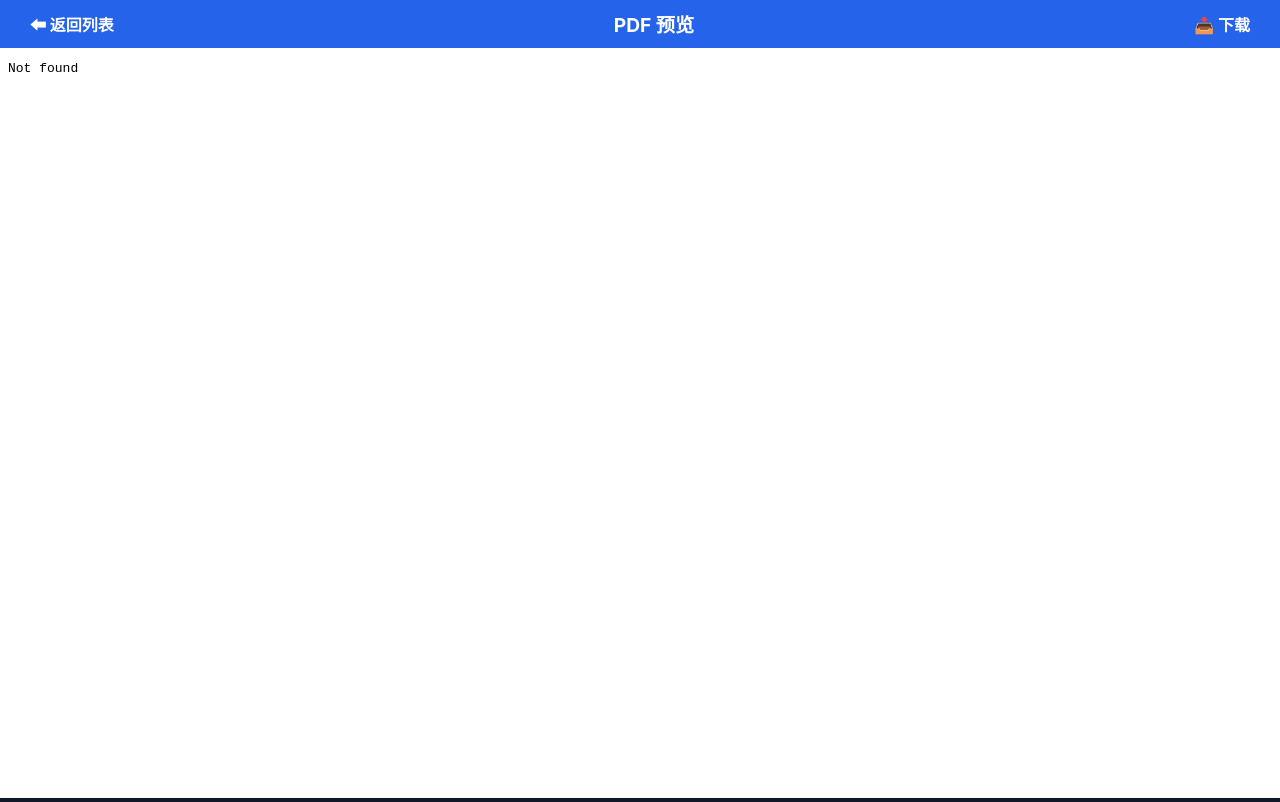
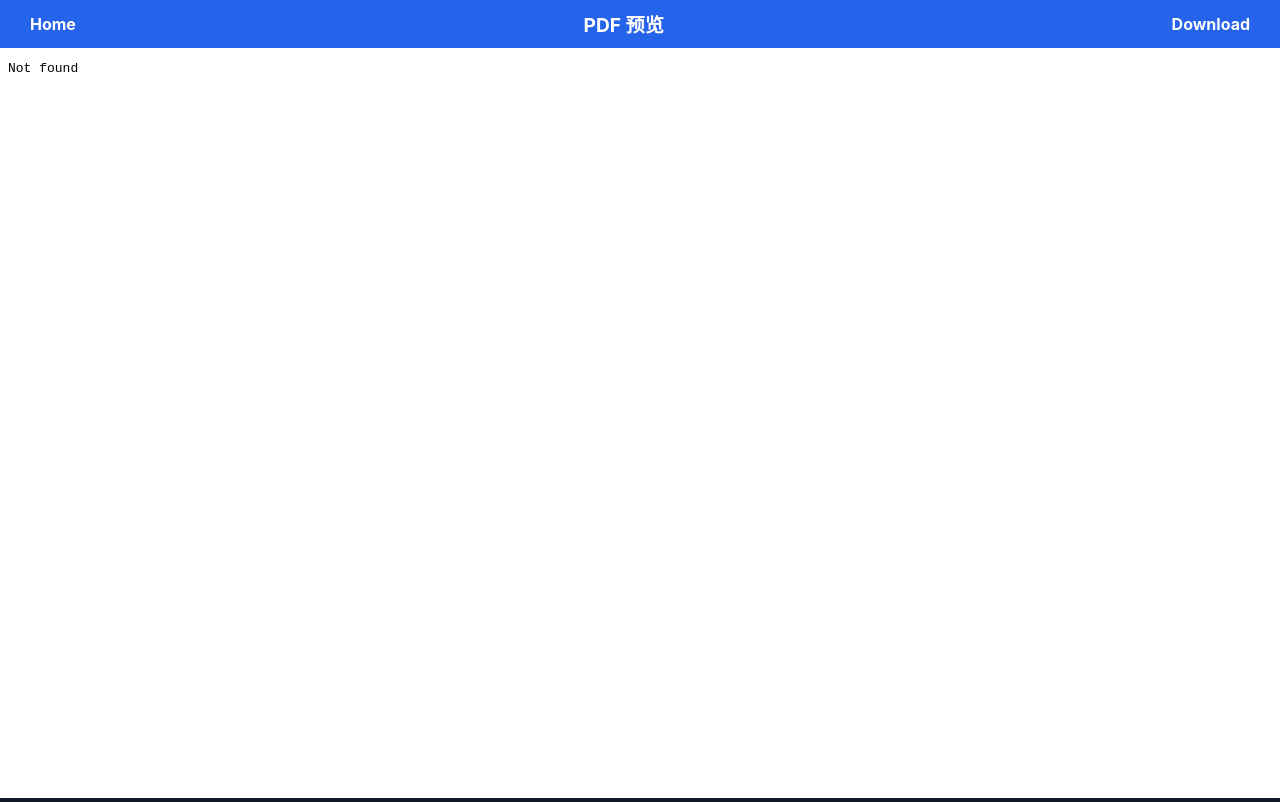
Before and after one commit to rainpekk/notes, a plain HTML site: page viewer.html in a window 1280 px wide. Drawn offline with Linux system fonts and the light colour scheme.

Commit message:
change the view

```diff
--- a/viewer.html
+++ b/viewer.html
@@ -43,9 +43,9 @@
 </head>
 <body>
   <header>
-    <a href="index.html">⬅ 返回列表</a>
+    <a href="index.html">Home</a>
     <h2 id="pdfTitle"></h2>
-    <a id="downloadLink" download>📥 下载</a>
+    <a id="downloadLink" download>Download</a>
   </header>
   <iframe id="pdfFrame"></iframe>
 
```
